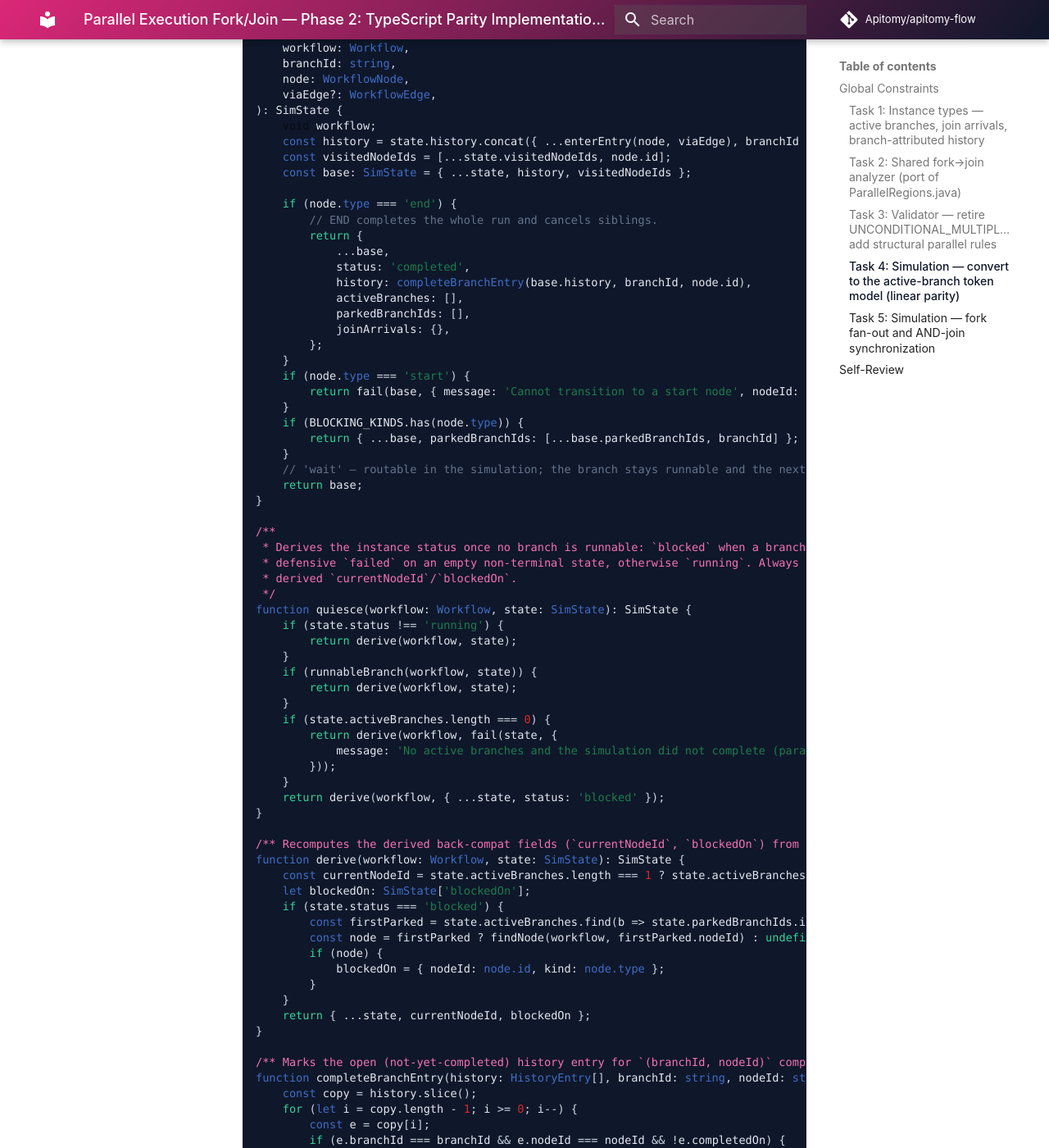
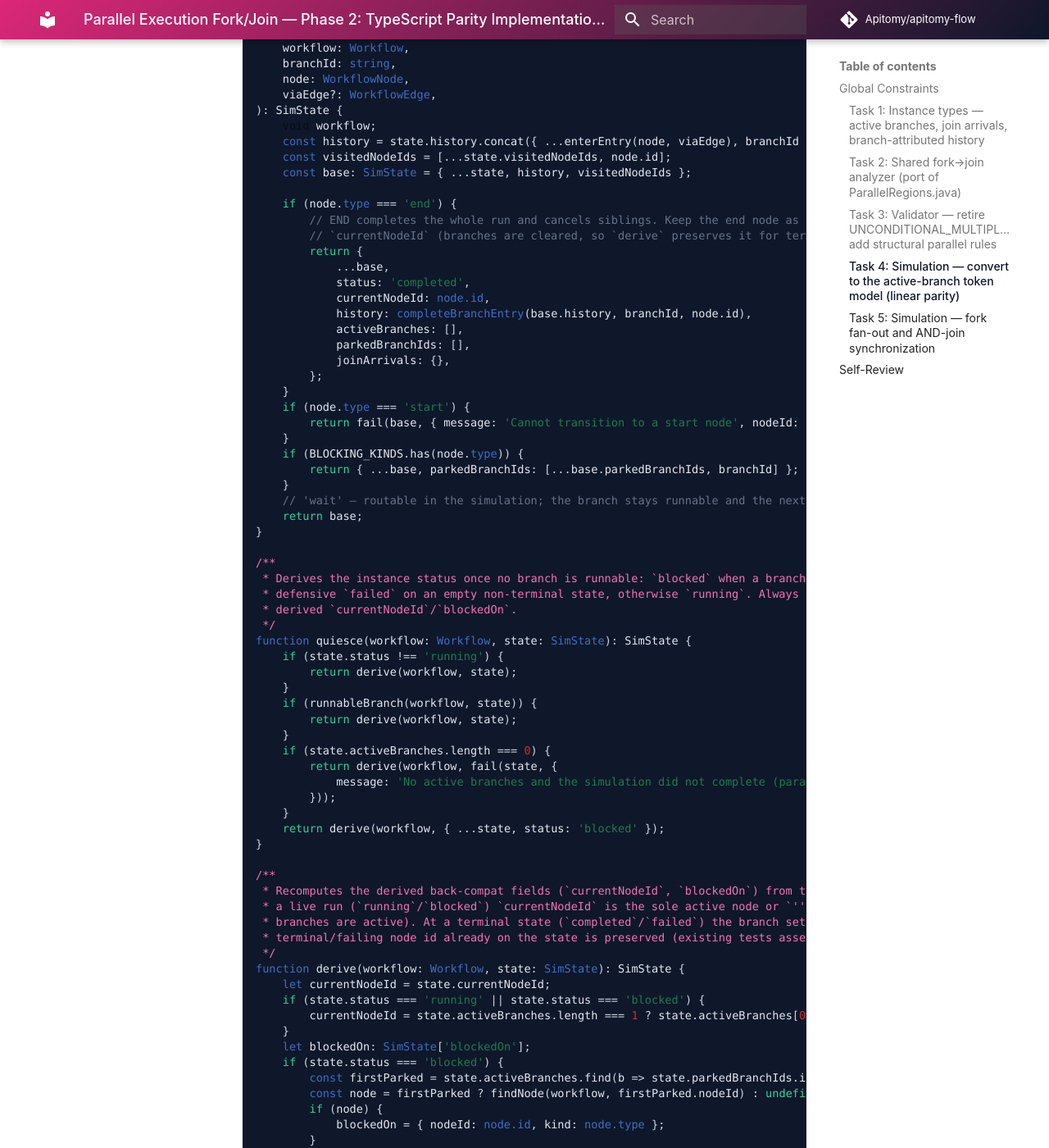
Before and after one commit to Apitomy/apitomy-flow, an MkDocs documentation site: the page built from docs/superpowers/plans/2026-09-04-parallel-execution-fork-join-ts-parity.md, in a window 1280 px wide and 1400 px high, scrolled down 18806 px. Shown: the whole window at 82% size. Built offline with MkDocs 1.6.1 and Material for MkDocs 9.7.7, drawn with Linux system fonts in a browser that asks for light colours; comment, search, counter and statistics services are not loaded.

Commit message:
docs: fix Phase 2 plan (preserve terminal currentNodeId in sim token model) (#88)

```diff
--- a/docs/superpowers/plans/2026-09-04-parallel-execution-fork-join-ts-parity.md
+++ b/docs/superpowers/plans/2026-09-04-parallel-execution-fork-join-ts-parity.md
@@ -956,10 +956,12 @@ function enterNode(
     const base: SimState = { ...state, history, visitedNodeIds };
 
     if (node.type === 'end') {
-        // END completes the whole run and cancels siblings.
+        // END completes the whole run and cancels siblings. Keep the end node as the terminal
+        // `currentNodeId` (branches are cleared, so `derive` preserves it for terminal states).
         return {
             ...base,
             status: 'completed',
+            currentNodeId: node.id,
             history: completeBranchEntry(base.history, branchId, node.id),
             activeBranches: [],
             parkedBranchIds: [],
@@ -996,9 +998,17 @@ function quiesce(workflow: Workflow, state: SimState): SimState {
     return derive(workflow, { ...state, status: 'blocked' });
 }
 
-/** Recomputes the derived back-compat fields (`currentNodeId`, `blockedOn`) from the branch set. */
+/**
+ * Recomputes the derived back-compat fields (`currentNodeId`, `blockedOn`) from the branch set. During
+ * a live run (`running`/`blocked`) `currentNodeId` is the sole active node or `''` (when 0 or ≥2
+ * branches are active). At a terminal state (`completed`/`failed`) the branch set is empty, so the
+ * terminal/failing node id already on the state is preserved (existing tests assert it).
+ */
 function derive(workflow: Workflow, state: SimState): SimState {
-    const currentNodeId = state.activeBranches.length === 1 ? state.activeBranches[0].nodeId : '';
+    let currentNodeId = state.currentNodeId;
+    if (state.status === 'running' || state.status === 'blocked') {
+        currentNodeId = state.activeBranches.length === 1 ? state.activeBranches[0].nodeId : '';
+    }
     let blockedOn: SimState['blockedOn'];
     if (state.status === 'blocked') {
         const firstParked = state.activeBranches.find(b => state.parkedBranchIds.includes(b.branchId));
```
